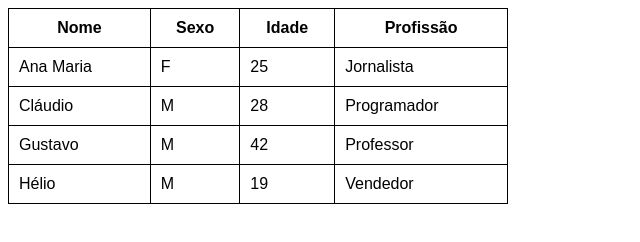
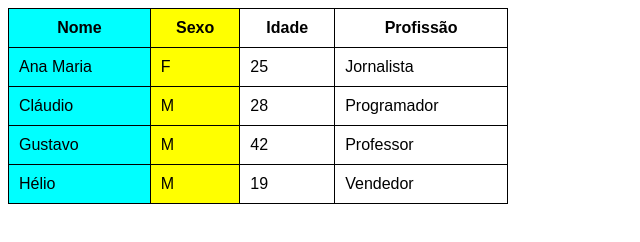
Before and after one commit to marcioadao0/html-css, a plain HTML site: page exercícios/ex023/tabela005.html in a window 1280 px wide. Shown: the whole page, without its empty margins (0-640 px from the left). Drawn offline with Linux system fonts and the light colour scheme.

Commit message:
Update tabela005.html

```diff
--- a/exercícios/ex023/tabela005.html
+++ b/exercícios/ex023/tabela005.html
@@ -19,6 +19,18 @@
             padding: 10px;
 
         }
+
+        .cnome{
+            background-color: aqua;
+
+
+        }
+
+        .csexo{
+            background-color: yellow;
+        }
+
+
 
     </style>
 </head>
```
